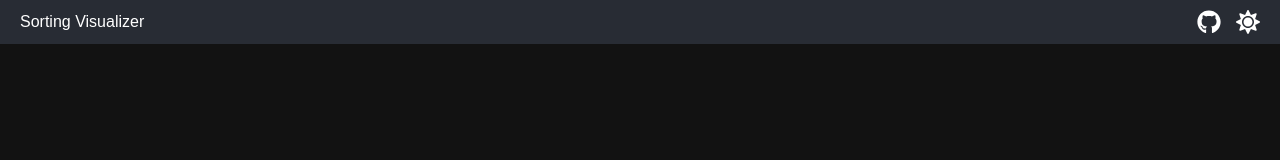
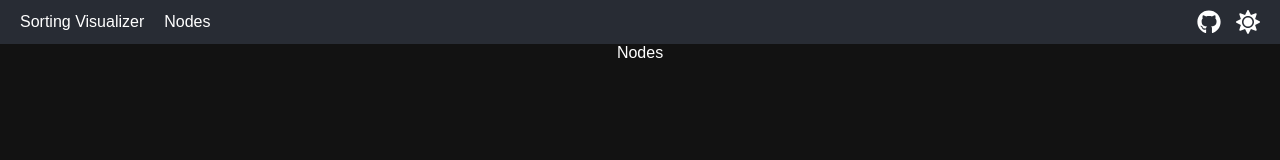
Before and after one commit to thejamesgore/comp-sci, a React (Vite) app: page /nodes in a window 1280 px wide. Before the commit this address had no page. Shown: the top 160 px of the page. Built offline with nearby package versions, Linux system fonts and the light colour scheme.

Commit message:
add: nodes page for more complex data structures

```diff
--- a/src/App.jsx
+++ b/src/App.jsx
@@ -1,6 +1,7 @@
 import React from 'react'
 import { BrowserRouter as Router, Routes, Route } from 'react-router-dom'
 import SortingVisualiser from './pages/SortingVisualiser'
+import Nodes from './pages/Nodes'
 import Header from './components/Header'
 import { ThemeProvider } from './context/ThemeContext'
 import './App.css'
@@ -13,6 +14,7 @@ function App() {
           <Header />
           <Routes>
             <Route path="/" element={<SortingVisualiser />} />
+            <Route path="/nodes" element={<Nodes />} />
           </Routes>
         </div>
       </Router>
--- a/src/components/Header.jsx
+++ b/src/components/Header.jsx
@@ -12,6 +12,9 @@ const Header = () => {
       <div className="header-left">
         <Link to="/sorting-visualiser" className="nav-link">
           Sorting Visualizer
+        </Link>
+        <Link to="/nodes" className="nav-link">
+          Nodes
         </Link>
       </div>
       <div className="header-right">
--- /dev/null
+++ b/src/pages/Nodes.jsx
@@ -0,0 +1,7 @@
+import React from 'react'
+
+const Nodes = () => {
+  return <div>Nodes</div>
+}
+
+export default Nodes
--- /dev/null
+++ b/src/pages/index.js
@@ -0,0 +1,4 @@
+import SortingVisualiser from './SortingVisualiser'
+import Nodes from './Nodes'
+
+export { SortingVisualiser, Nodes }
--- /dev/null
+++ b/src/utils/structs.js
@@ -0,0 +1,6 @@
+class Node {
+  constructor(value, next = null) {
+    this.next = next
+    this.value = value
+  }
+}
```
